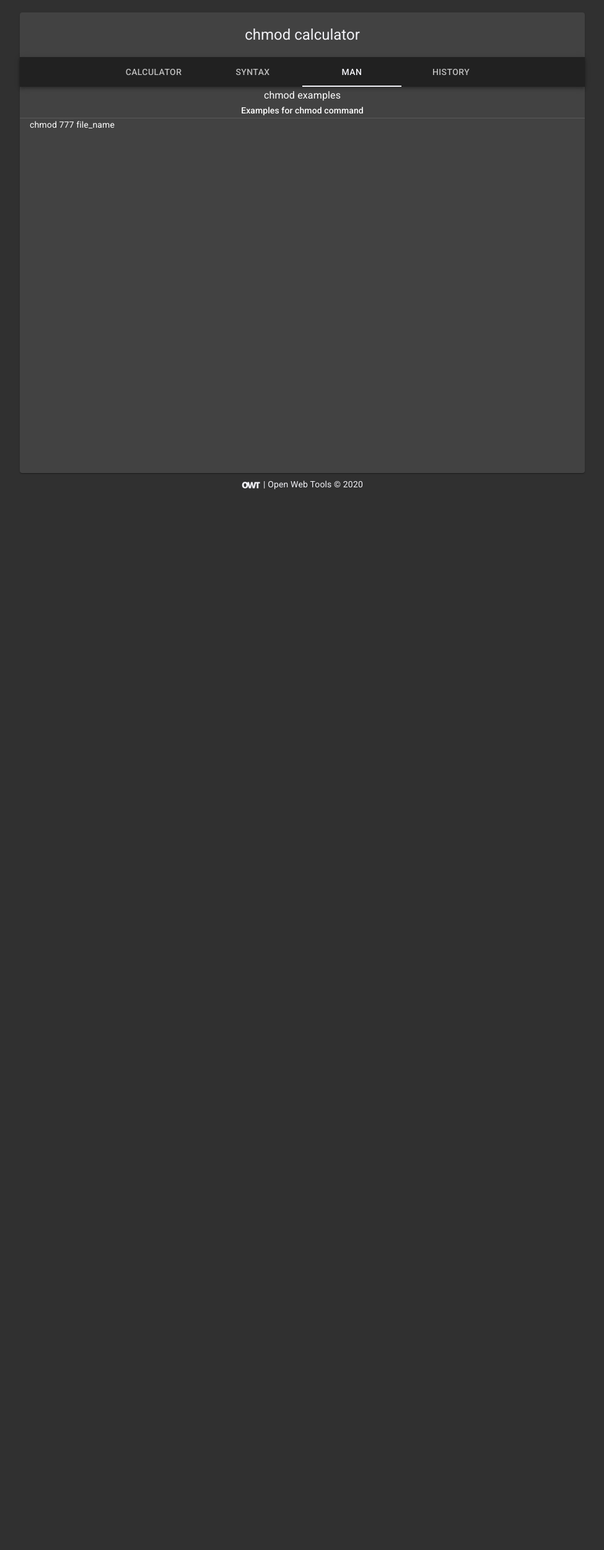
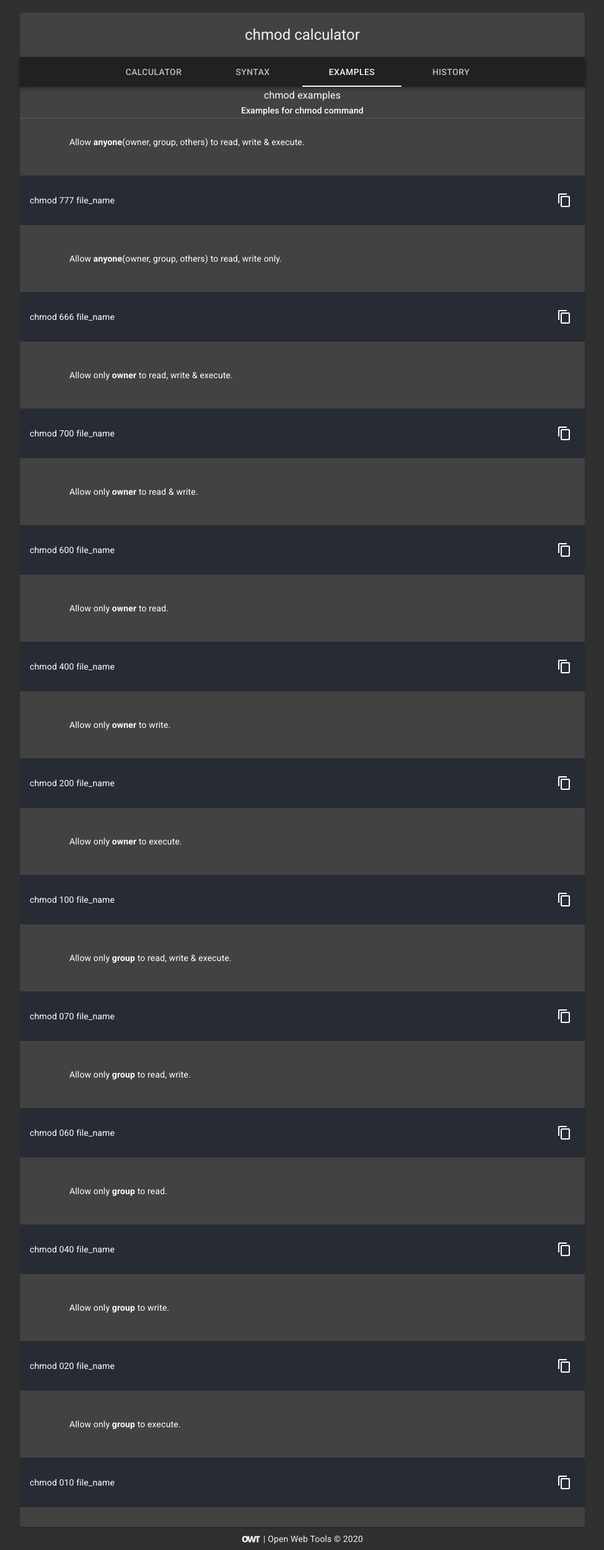
Before and after one commit to openwebtools/chmod.owtp, a Next.js app: page /example in a window 1280 px wide. Shown: the whole page at 62% size, without its empty margins (152-1127 px from the left). Before the commit the page ends 800 px from the top, so only its background shows below. Built offline with nearby package versions, Linux system fonts and the light colour scheme.

Commit message:
examples page partial complete

```diff
--- /dev/null
+++ b/pages/example.mdx
@@ -0,0 +1,78 @@
+import Markdown from '../src/components/Markdown';
+import MainLayout from '../src/layouts/mainLayout';
+import SubjectHeader from '../src/components/subjectHeader';
+import { Divider } from '@material-ui/core';
+import CodeElement from '../src/components/codeElement.tsx';
+
+export const header = {
+    header: 'chmod examples',
+    subHeader: 'Examples for chmod command',
+};
+
+<MainLayout>
+    <SubjectHeader {...header} />
+    <Divider />
+
+>> Allow **anyone**(owner, group, others) to read, write & execute.
+<CodeElement>
+  chmod 777 file_name
+</CodeElement>
+
+>> Allow **anyone**(owner, group, others) to read, write only.
+<CodeElement>
+  chmod 666 file_name
+</CodeElement>
+
+>> Allow only **owner** to read, write & execute.
+<CodeElement>
+  chmod 700 file_name
+</CodeElement>
+
+>> Allow only **owner** to read & write.
+<CodeElement>
+  chmod 600 file_name
+</CodeElement>
+
+>> Allow only **owner** to read.
+<CodeElement>
+  chmod 400 file_name
+</CodeElement>
+
+>> Allow only **owner** to write.
+<CodeElement>
+  chmod 200 file_name
+</CodeElement>
+
+>> Allow only **owner** to execute.
+<CodeElement>
+  chmod 100 file_name
+</CodeElement>
+
+>> Allow only **group** to read, write & execute.
+<CodeElement>
+  chmod 070 file_name
+</CodeElement>
+
+>> Allow only **group** to read, write.
+<CodeElement>
+  chmod 060 file_name
+</CodeElement>
+
+>> Allow only **group** to read.
+<CodeElement>
+  chmod 040 file_name
+</CodeElement>
+
+>> Allow only **group** to write.
+<CodeElement>
+  chmod 020 file_name
+</CodeElement>
+
+>> Allow only **group** to execute.
+<CodeElement>
+  chmod 010 file_name
+</CodeElement>
+
+
+
+</MainLayout>
--- a/pages/example.tsx
+++ /dev/null
@@ -1,32 +0,0 @@
-import React from 'react';
-import SubjectHeader from '../src/components/subjectHeader';
-import { Divider, makeStyles } from '@material-ui/core';
-import Markdown from '../src/components/Markdown';
-import MainLayout from '../src/layouts/mainLayout';
-
-const useStyles = makeStyles((theme) => ({
-  root: {
-    padding: theme.spacing(0, 2),
-  },
-}));
-
-const Example = () => {
-  const styles = useStyles();
-  const header = {
-    header: 'chmod examples',
-    subHeader: 'Examples for chmod command',
-  };
-  return (
-    <MainLayout>
-      <SubjectHeader {...header} />
-      <Divider />
-      <div className={styles.root}>
-        <Markdown >
-          chmod 777 file_name
-      </Markdown>
-      </div>
-    </MainLayout>
-  );
-};
-
-export default Example;
--- a/src/components/appToolbar.tsx
+++ b/src/components/appToolbar.tsx
@@ -56,7 +56,7 @@ const AppToolbar = () => {
                         aria-label="chmod options">
                         <Tab label="calculator" {...a11yProps(0)} value='/'  />
                         <Tab label="syntax" {...a11yProps(1)} value="/syntax"  />
-                        <Tab label="man" {...a11yProps(2)} value="/example"  />
+                        <Tab label="examples" {...a11yProps(2)} value="/example"  />
                         <Tab label="history" {...a11yProps(3)} value="/history"  />
                     </Tabs>
                 </Hidden>
```
